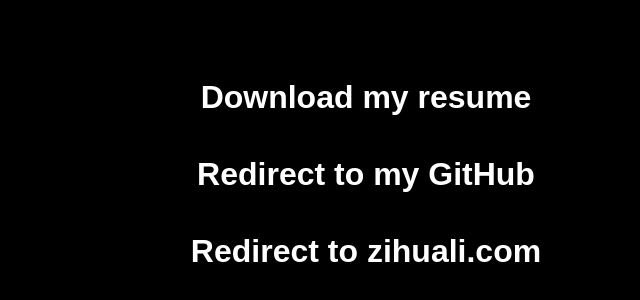
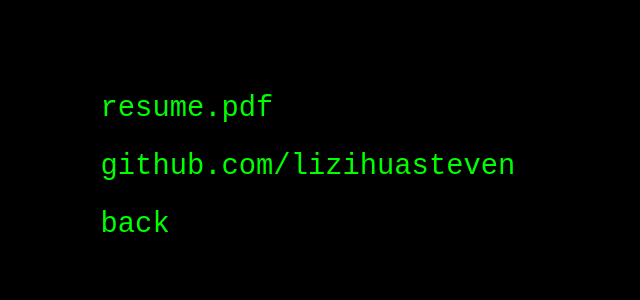
Before and after one commit to lizihuasteven/lizihuasteven.github.io, a plain HTML site: page menu.html in a window 1280 px wide. Shown: the part 234-534 px from the top of the page, without its empty margins (274-914 px from the left). Drawn offline with Linux system fonts and the light colour scheme.

Commit message:
Update v1.1

```diff
--- a/menu.html
+++ b/menu.html
@@ -4,32 +4,81 @@
 <head>
     <meta charset="UTF-8">
     <meta name="viewport" content="width=device-width, initial-scale=1.0">
-    <title>Menu</title>
+    <title>Menu - Zihua Li</title>
     <style>
+        * {
+            margin: 0;
+            padding: 0;
+            box-sizing: border-box;
+        }
+
         body {
-            background-color: black;
-            color: white;
-            font-family: Arial, sans-serif;
-            text-align: center;
+            background-color: #000;
+            color: #0f0;
+            font-family: 'Courier New', monospace;
             display: flex;
             justify-content: center;
             align-items: center;
-            height: 100vh;
-            flex-direction: column;
+            min-height: 100vh;
+            padding: 20px;
         }
-        a {
-            color: white;
+
+        .menu {
+            max-width: 600px;
+            width: 100%;
+        }
+
+        .menu-list {
+            list-style: none;
+        }
+
+        .menu-item {
+            margin: 25px 0;
+        }
+
+        .menu-link {
+            color: #0f0;
             text-decoration: none;
-            font-weight: bold;
+            font-size: 1.8em;
             display: block;
-            margin: 20px;
-            font-size: 2em;
+            transition: all 0.2s ease;
+        }
+
+        .menu-link::before {
+            content: '> ';
+            opacity: 0;
+            transition: opacity 0.2s ease;
+        }
+
+        .menu-link:hover::before {
+            opacity: 1;
+        }
+
+        .menu-link:hover {
+            padding-left: 20px;
+        }
+
+        /* Responsive */
+        @media (max-width: 768px) {
+            .menu-link {
+                font-size: 1.5em;
+            }
         }
     </style>
 </head>
 <body>
-    <a href="zihua-li-resume.pdf" download>Download my resume</a>
-    <a href="https://github.com/lizihuasteven">Redirect to my GitHub</a>
-    <a href="index.html">Redirect to zihuali.com</a>
+    <div class="menu">
+        <ul class="menu-list">
+            <li class="menu-item">
+                <a href="zihua-li-resume.pdf" download class="menu-link">resume.pdf</a>
+            </li>
+            <li class="menu-item">
+                <a href="https://github.com/lizihuasteven" target="_blank" class="menu-link">github.com/lizihuasteven</a>
+            </li>
+            <li class="menu-item">
+                <a href="index.html" class="menu-link">back</a>
+            </li>
+        </ul>
+    </div>
 </body>
 </html>
```
Also changed, not shown: index.html (+59 -21 lines).
